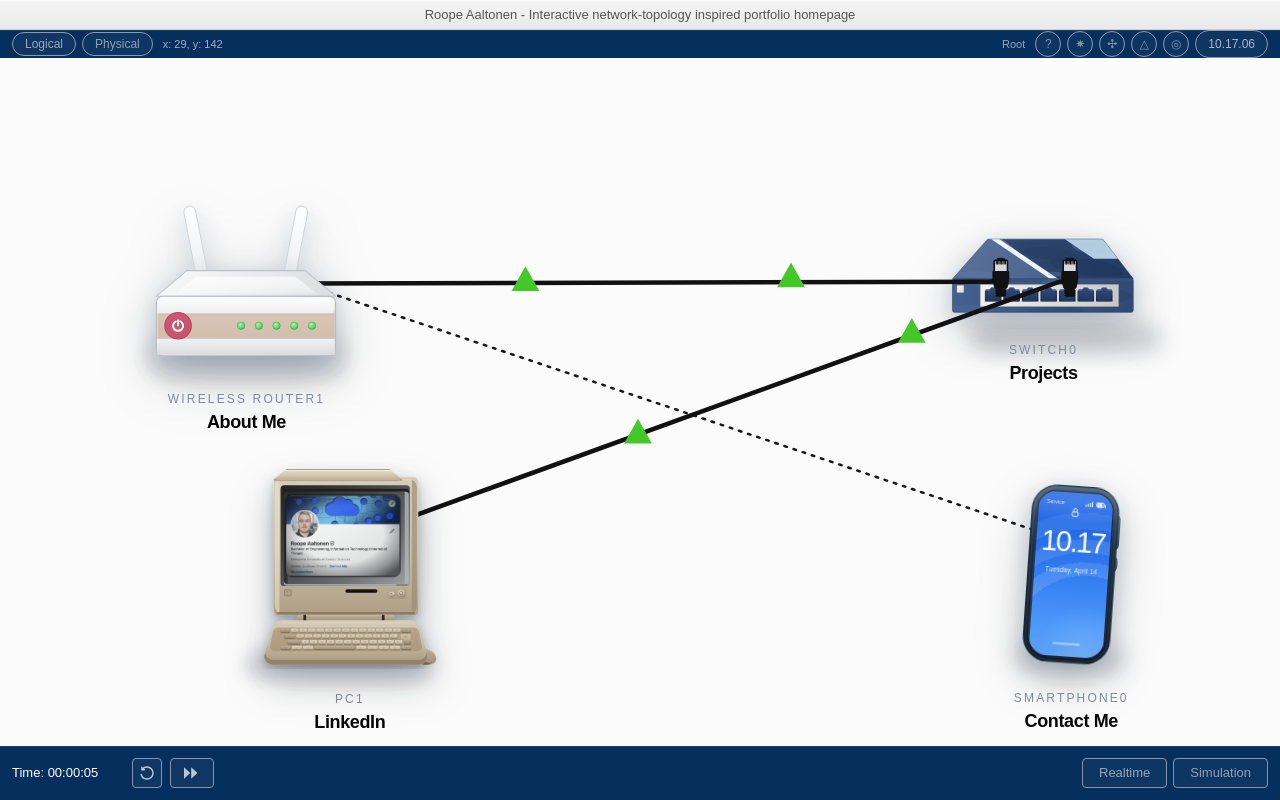
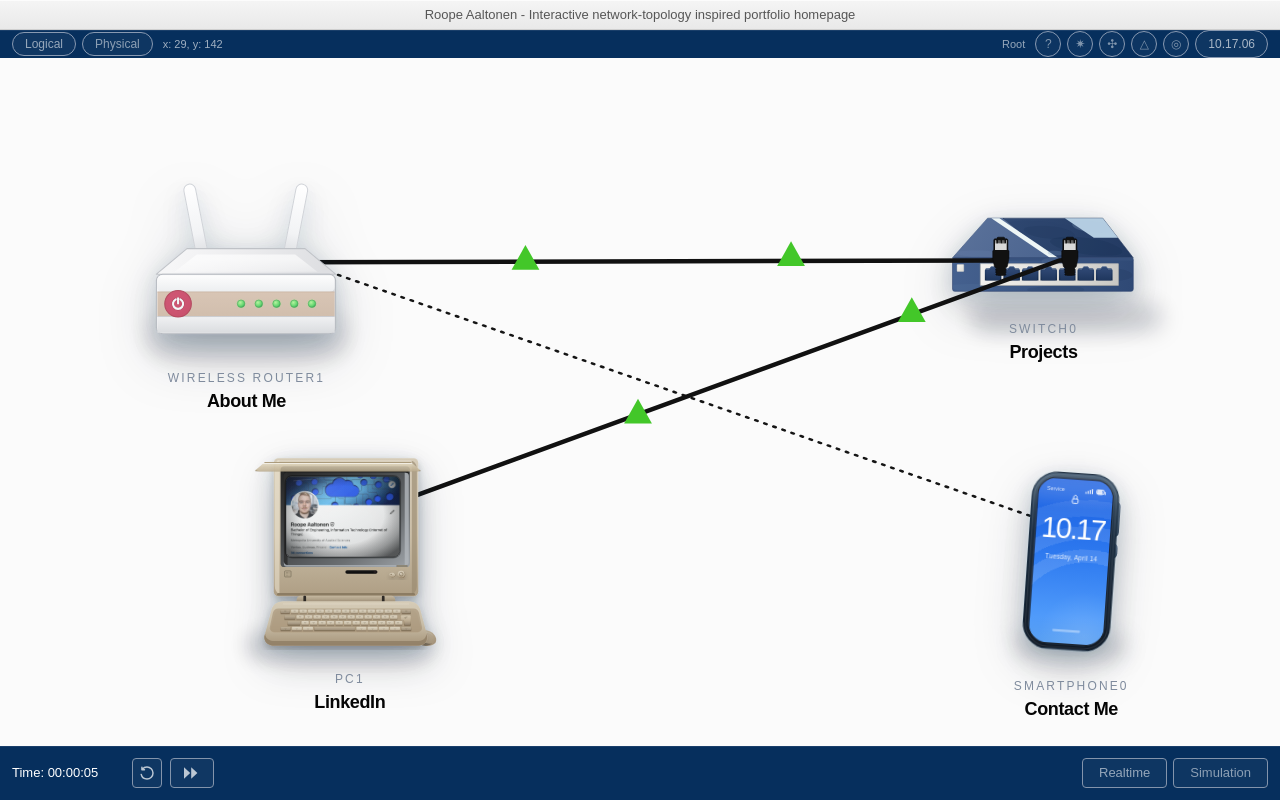
Before and after one commit to roopeaal/portfolio, a Next.js app: page /portfolio/ in a window 1280 px wide. Built offline with nearby package versions, Linux system fonts and the light colour scheme.

Commit message:
fix: raise default layout, align PC top panel, and keep switch plugs in front

```diff
--- a/components/topology-hero.tsx
+++ b/components/topology-hero.tsx
@@ -101,13 +101,13 @@ const NODE_META: Record<NodeKey, NodeMeta> = {
 };
 
 const INITIAL_NODE_POSITIONS: Record<NodeKey, NodePosition> = {
-  about: { x: 128, y: 120 },
-  projects: { x: 930, y: 126 },
-  home: { x: 232, y: 442 },
-  contact: { x: 958, y: 454 },
+  about: { x: 128, y: 96 },
+  projects: { x: 930, y: 102 },
+  home: { x: 232, y: 414 },
+  contact: { x: 958, y: 426 },
 };
 
-const NODE_POSITIONS_STORAGE_KEY = "portfolio-node-positions-v4";
+const NODE_POSITIONS_STORAGE_KEY = "portfolio-node-positions-v5";
 
 function getInitialNodePositions(): Record<NodeKey, NodePosition> {
   if (typeof window === "undefined") return INITIAL_NODE_POSITIONS;
@@ -1339,9 +1339,9 @@ export function TopologyHero() {
                   ) : null}
                 </motion.svg>
 
-                {networkMode === "stable" || networkMode === "recovering" ? <DetachedEthernetStub bottom={switchLeftCableEnd} /> : null}
-                {networkMode !== "stable" && networkMode !== "recovering" ? <DetachedEthernetStub bottom={looseEnd} /> : null}
-                <DetachedEthernetStub bottom={switchRightCableEnd} />
+                {networkMode === "stable" || networkMode === "recovering" ? <DetachedEthernetStub bottom={switchLeftCableEnd} zIndex={draggingNode === "projects" ? 186 : 90} /> : null}
+                {networkMode !== "stable" && networkMode !== "recovering" ? <DetachedEthernetStub bottom={looseEnd} zIndex={draggingNode === "projects" ? 186 : 90} /> : null}
+                <DetachedEthernetStub bottom={switchRightCableEnd} zIndex={draggingNode === "projects" ? 186 : 90} />
                 {serviceCursor ? <ServiceMouse cursor={serviceCursor} /> : null}
 
                 <AnimatePresence>
@@ -1751,7 +1751,13 @@ function EthernetHeadGraphic({ className = "" }: { className?: string }) {
 }
 
 
-function DetachedEthernetStub({ bottom }: { bottom: { x: number; y: number } }) {
+function DetachedEthernetStub({
+  bottom,
+  zIndex = 90,
+}: {
+  bottom: { x: number; y: number };
+  zIndex?: number;
+}) {
   const color = "#111111";
   const headWidth = 18.5;
   const headHeight = 18.0;
@@ -1765,8 +1771,9 @@ function DetachedEthernetStub({ bottom }: { bottom: { x: number; y: number } })
       xmlns="http://www.w3.org/2000/svg"
       fill="none"
       preserveAspectRatio="xMidYMid meet"
-      className="pointer-events-none absolute z-[90] overflow-visible"
+      className="pointer-events-none absolute overflow-visible"
       style={{
+        zIndex,
         left: `${(x / VIEWBOX.width) * 100}%`,
         top: `${(y / VIEWBOX.height) * 100}%`,
         width: `${(headWidth / VIEWBOX.width) * 100}%`,
@@ -2463,8 +2470,8 @@ function PCIllustration({ compact = false, typingStep = 0, typingActive = false
       <div className="relative" style={{ width: UNIFIED_DEVICE_WIDTH, height: UNIFIED_DEVICE_HEIGHT }}>
         <div className="pointer-events-none absolute left-1/2 top-[182px] h-[24px] w-[184px] -translate-x-1/2 rounded-full bg-[#0b1a30]/18 blur-[10px]" />
         <div
-          className="pointer-events-none absolute left-1/2 top-[-2px] z-[6] h-[12px] w-[132px] -translate-x-1/2 rounded-[7px] border border-[#9f906f]/70 bg-[linear-gradient(180deg,rgba(225,216,193,0.94)_0%,rgba(205,192,165,0.88)_52%,rgba(188,173,143,0.86)_100%)] shadow-[inset_0_1px_0_rgba(255,255,255,0.55),0_1px_0_rgba(112,98,74,0.38)]"
-          style={{ clipPath: "polygon(11% 0%,89% 0%,100% 100%,0% 100%)" }}
+          className="pointer-events-none absolute left-1/2 top-[10px] z-[6] h-[10px] w-[168px] -translate-x-1/2 rounded-[6px] border border-[#9f906f]/68 bg-[linear-gradient(180deg,rgba(225,216,193,0.94)_0%,rgba(205,192,165,0.88)_52%,rgba(188,173,143,0.86)_100%)] shadow-[inset_0_1px_0_rgba(255,255,255,0.55),0_1px_0_rgba(112,98,74,0.38)]"
+          style={{ clipPath: "polygon(7% 0%,93% 0%,100% 100%,0% 100%)" }}
         />
         <div className="relative z-[2] h-full w-full" style={{ filter: DEVICE_FLOAT_FILTER }}>
           <RetroComputer
```
